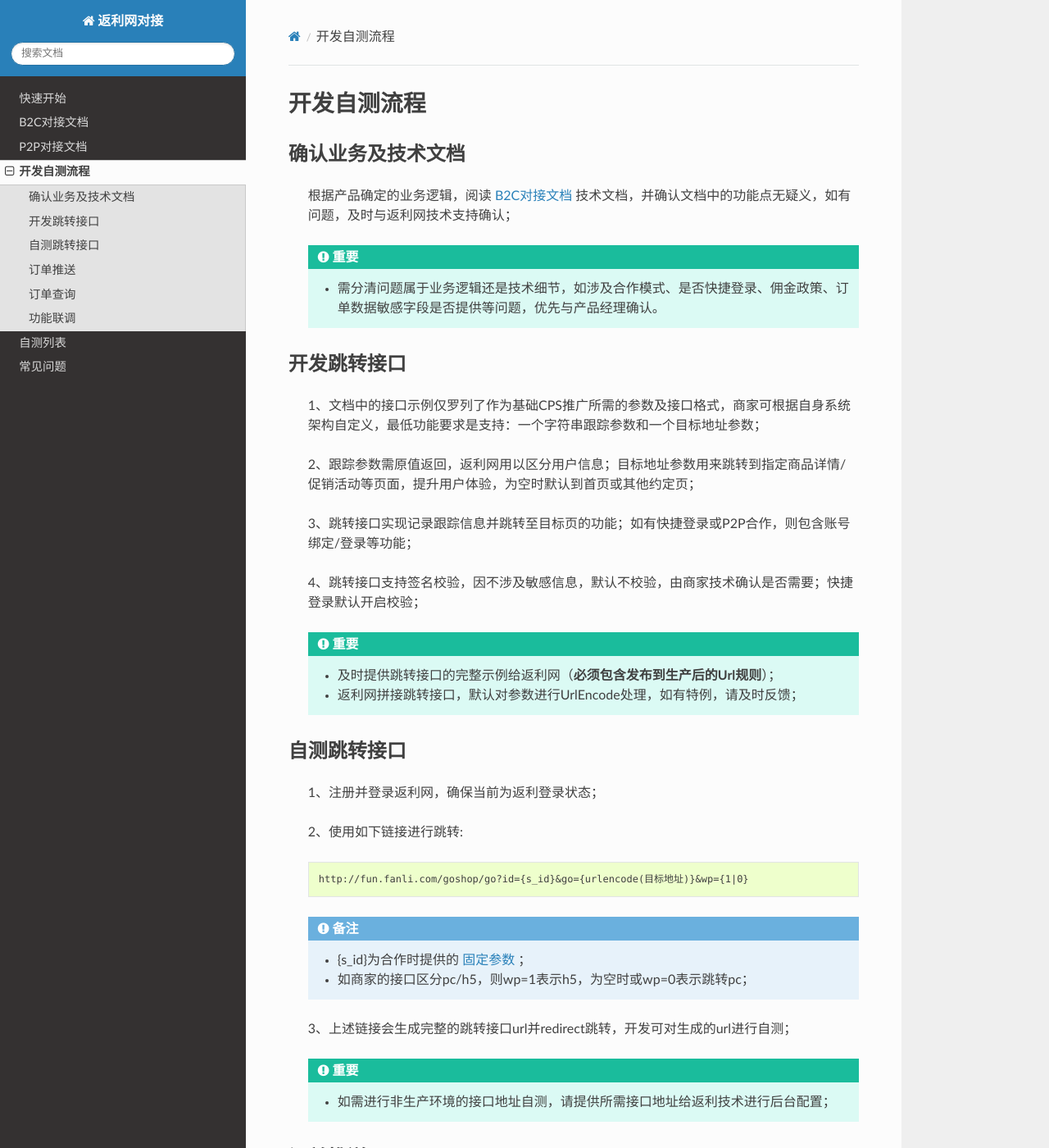
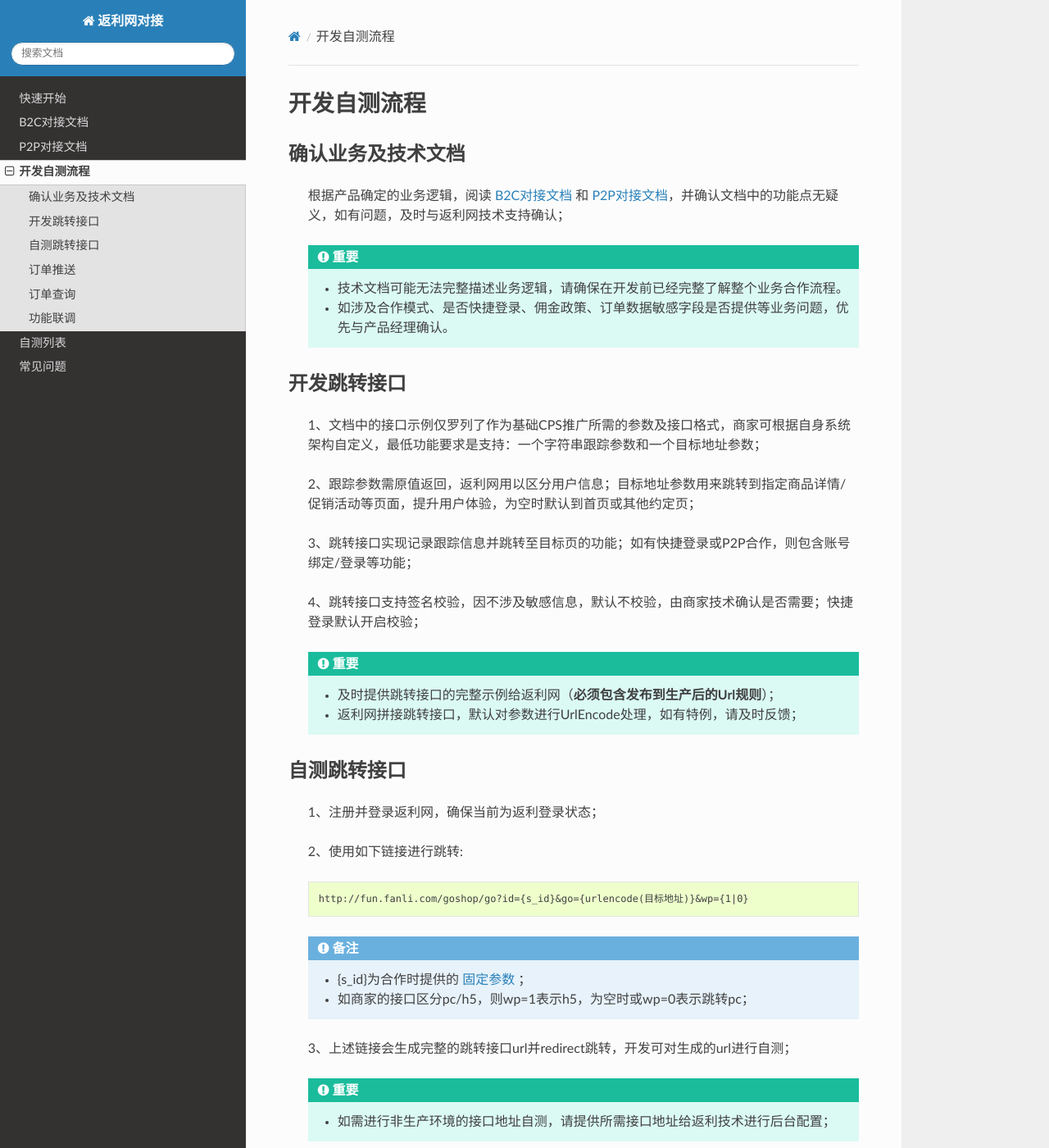
Before and after one commit to apheyliu/fanliapi, a Sphinx documentation site: the page built from source/dev.rst, in a window 1280 px wide and 1400 px high. Shown: the whole window at 82% size. Built offline with Sphinx 7.4.7 and the Read the Docs theme 2.0.0, drawn with Linux system fonts in a browser that asks for light colours; some of the changed text lies outside the part shown.

Commit message:
update unionlogin

```diff
--- a/source/dev.rst
+++ b/source/dev.rst
@@ -3,10 +3,11 @@
 
 确认业务及技术文档
 ----------------------
- 根据产品确定的业务逻辑，阅读 :doc:`doc` 技术文档，并确认文档中的功能点无疑义，如有问题，及时与返利网技术支持确认；
+ 根据产品确定的业务逻辑，阅读 :doc:`doc` 和 :doc:`docp2p`，并确认文档中的功能点无疑义，如有问题，及时与返利网技术支持确认；
 
  .. important::
-    * 需分清问题属于业务逻辑还是技术细节，如涉及合作模式、是否快捷登录、佣金政策、订单数据敏感字段是否提供等问题，优先与产品经理确认。
+    * 技术文档可能无法完整描述业务逻辑，请确保在开发前已经完整了解整个业务合作流程。
+    * 如涉及合作模式、是否快捷登录、佣金政策、订单数据敏感字段是否提供等业务问题，优先与产品经理确认。
 
 开发跳转接口
 --------------
--- a/source/doc.rst
+++ b/source/doc.rst
@@ -241,3 +241,9 @@ B2C对接文档
   * 部分商城可能存在非结佣的特殊商品，默认约定返利网带来的所有推广订单均进行推送，非结佣的部分可以用单独的comm_type进行标识。
 
   * 返利网要求在订单产生后即推送订单，而不是等待完成付款后；如有特例，需双方产品确认。
+
+快捷登录
+------------
+
+ .. important::
+    * 是否进行快捷登录合作，以商务和产品约定为准。
```
Also changed, not shown: source/faq.rst (+13 -5 lines).
